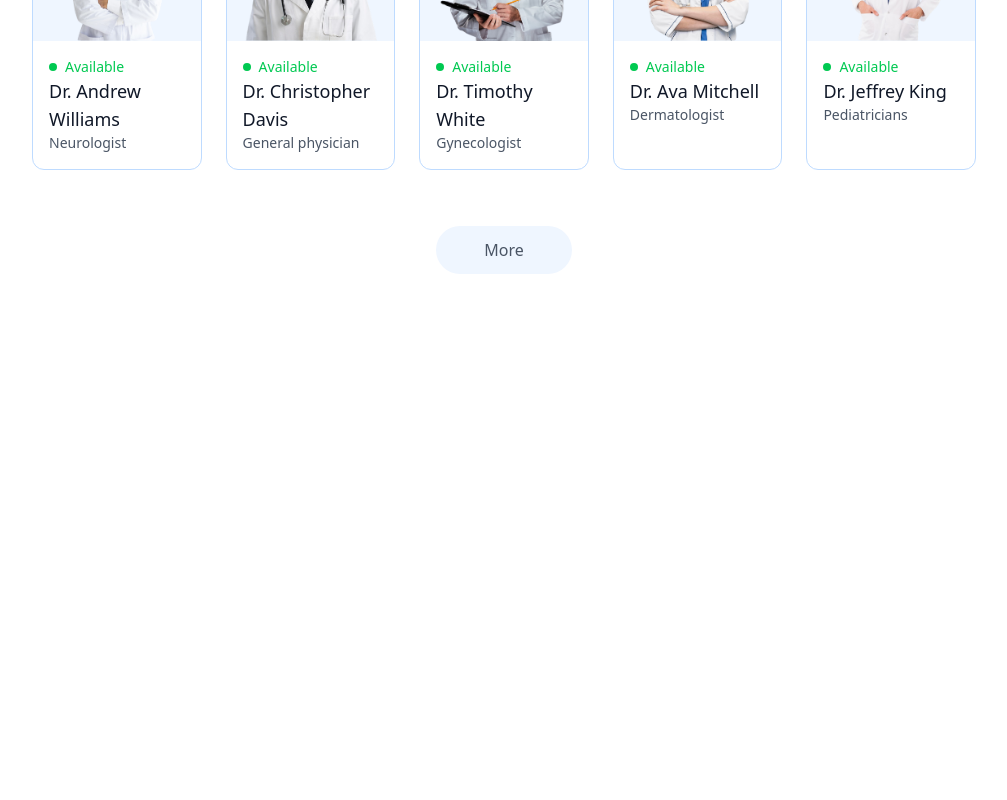
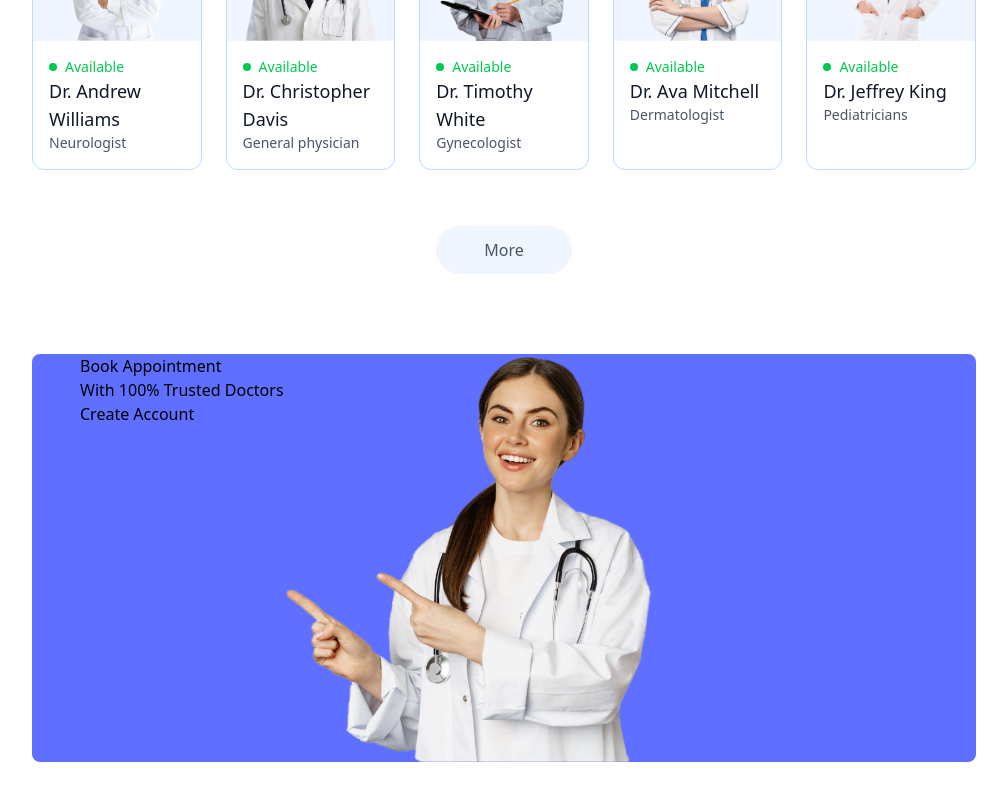
Before and after one commit to dikshapathak15/Prescripto, a React (Vite) app: page / in a window 1280 px wide. Shown: the part 1570-2370 px from the top of the page, without its empty margins (136-1143 px from the left). Before the commit the page ends 1908 px from the top, so only its background shows below. Built offline with nearby package versions, Linux system fonts and the light colour scheme.

Commit message:
added banner.jsx

```diff
--- a/src/App.jsx
+++ b/src/App.jsx
@@ -12,6 +12,7 @@ import Navbar from './components/Navbar'
 
 const App = () => {
   return (
+    <>
     <div className='mx-4 sm:mx-[10%]'>
       <Navbar></Navbar>
       <Routes>
@@ -26,6 +27,7 @@ const App = () => {
         <Route path='/appointments/:docId' element={<Appointment/>}/>
       </Routes>
     </div>
+    </>
   )
 }
 
--- /dev/null
+++ b/src/components/Banner.jsx
@@ -0,0 +1,26 @@
+import React from "react";
+import { assets } from "../assets/assets";
+
+const Banner = () => {
+  return (
+    <>
+      <div className="flex bg-primary rounded-lg px-6 sm:px-10 md:px-14 lg:px-12 my-20 md:mx-10">
+        {/* --------Left side -----------*/}
+        <div>
+          <div>
+            <p>Book Appointment</p>
+            <p>With 100% Trusted Doctors</p>
+          </div>
+          <button>Create Account</button>
+        </div>
+
+        {/* -------- Right side -----------*/}
+        <div className="hidden md:block md:w-1/2 lg:w-[370px] relative">
+          <img className="" src={assets.appointment_img} alt="" />
+        </div>
+      </div>
+    </>
+  );
+};
+
+export default Banner;
--- a/src/pages/Home.jsx
+++ b/src/pages/Home.jsx
@@ -2,6 +2,7 @@ import React from 'react'
 import Header from '../components/Header'
 import SpecialityMenu from '../components/SpecialityMenu'
 import TopDoctors from '../components/TopDoctors'
+import Banner from '../components/Banner'
 
 const Home = () => {
   return (
@@ -9,6 +10,7 @@ const Home = () => {
       <Header></Header>
       <SpecialityMenu/>
       <TopDoctors/>
+      <Banner></Banner>
     </div>
   )
 }
```
